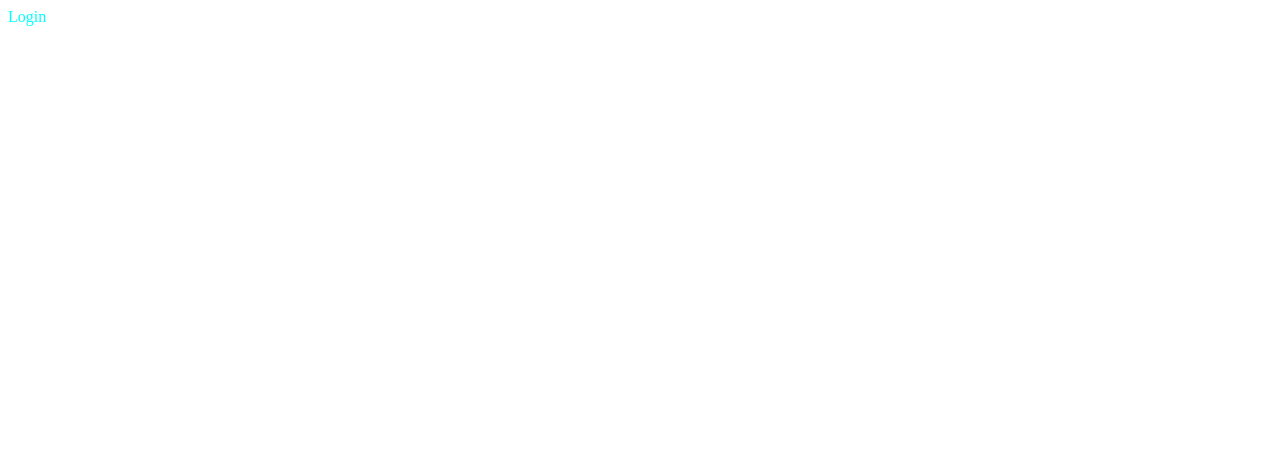
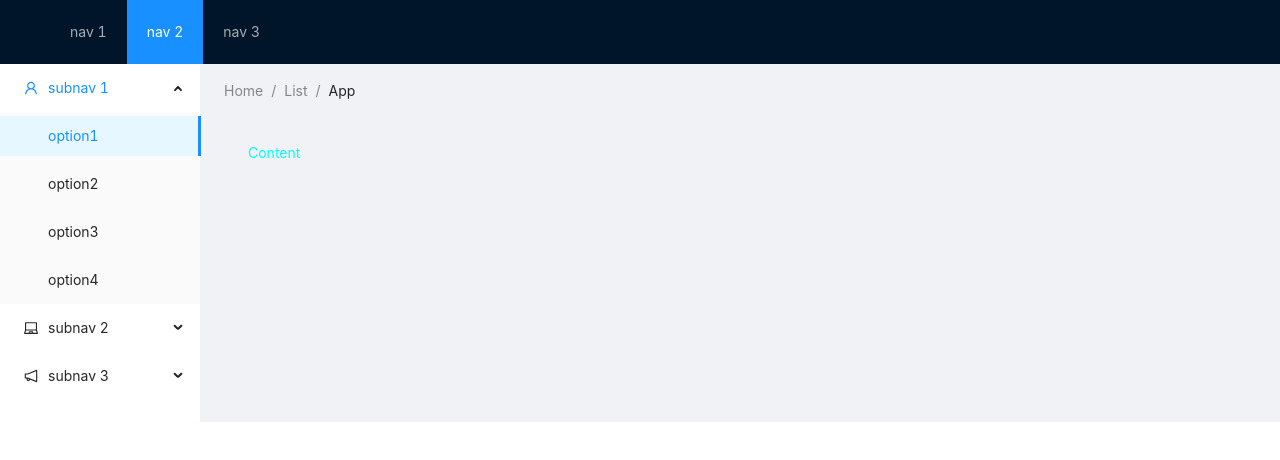
Before and after one commit to kangnaj/miku-react-web, a React app: page /#/login in a window 1280 px wide. Shown: the top 460 px of the page. Built offline with nearby package versions, Linux system fonts and the light colour scheme; the HTML template or start-up script is replaced by a standard one.

Commit message:
feat: 新增ant ui

```diff
--- a/package.json
+++ b/package.json
@@ -109,6 +109,7 @@
   "dependencies": {
     "@babel/runtime-corejs3": "^7.17.2",
     "@types/react-router-dom": "^5.3.3",
+    "antd": "^4.19.3",
     "axios": "^0.26.1",
     "react": "^17.0.2",
     "react-dom": "^17.0.2",
--- a/src/Login.tsx
+++ b/src/Login.tsx
@@ -1,9 +1,70 @@
 import React from "react";
 import { useHistory } from "react-router-dom";
+import { Button, Layout, Menu, Breadcrumb } from 'antd';
+import { UserOutlined, LaptopOutlined, NotificationOutlined } from '@ant-design/icons';
+
+const { SubMenu } = Menu;
+const { Header, Content, Sider } = Layout;
 
 function Login() {
+  const history = useHistory()
   return (
-    <div>Login</div>
+    <Layout>
+      <Header className="header">
+        <div className="logo" />
+        <Menu theme="dark" mode="horizontal" defaultSelectedKeys={['2']}>
+          <Menu.Item key="1">nav 1</Menu.Item>
+          <Menu.Item key="2">nav 2</Menu.Item>
+          <Menu.Item key="3">nav 3</Menu.Item>
+        </Menu>
+      </Header>
+      <Layout>
+        <Sider width={200} className="site-layout-background">
+          <Menu
+            mode="inline"
+            defaultSelectedKeys={['1']}
+            defaultOpenKeys={['sub1']}
+            style={{ height: '100%', borderRight: 0 }}
+          >
+            <SubMenu key="sub1" icon={<UserOutlined />} title="subnav 1">
+              <Menu.Item key="1">option1</Menu.Item>
+              <Menu.Item key="2">option2</Menu.Item>
+              <Menu.Item key="3">option3</Menu.Item>
+              <Menu.Item key="4">option4</Menu.Item>
+            </SubMenu>
+            <SubMenu key="sub2" icon={<LaptopOutlined />} title="subnav 2">
+              <Menu.Item key="5">option5</Menu.Item>
+              <Menu.Item key="6">option6</Menu.Item>
+              <Menu.Item key="7">option7</Menu.Item>
+              <Menu.Item key="8">option8</Menu.Item>
+            </SubMenu>
+            <SubMenu key="sub3" icon={<NotificationOutlined />} title="subnav 3">
+              <Menu.Item key="9">option9</Menu.Item>
+              <Menu.Item key="10">option10</Menu.Item>
+              <Menu.Item key="11">option11</Menu.Item>
+              <Menu.Item key="12">option12</Menu.Item>
+            </SubMenu>
+          </Menu>
+        </Sider>
+        <Layout style={{ padding: '0 24px 24px' }}>
+          <Breadcrumb style={{ margin: '16px 0' }}>
+            <Breadcrumb.Item>Home</Breadcrumb.Item>
+            <Breadcrumb.Item>List</Breadcrumb.Item>
+            <Breadcrumb.Item>App</Breadcrumb.Item>
+          </Breadcrumb>
+          <Content
+            className="site-layout-background"
+            style={{
+              padding: 24,
+              margin: 0,
+              minHeight: 280,
+            }}
+          >
+            Content
+          </Content>
+      </Layout>
+    </Layout>
+  </Layout>
   )
 }
 
--- a/src/app.css
+++ b/src/app.css
@@ -1,3 +1,4 @@
 #root {
+  height: 100%;
   color: aqua;
 }
--- a/src/app.tsx
+++ b/src/app.tsx
@@ -1,8 +1,9 @@
 import React, {Component} from 'react'
 import Login from './Login';
 import admin from './pages/admin';
+import 'antd/dist/antd.css';
 import "./app.css";
-import { HashRouter, Route, Switch } from 'react-router-dom';
+import { HashRouter, Route, Switch, BrowserRouter } from 'react-router-dom';
 
 class App extends Component {
 	render() {
@@ -10,7 +11,7 @@
 			<HashRouter>
 				<Switch>
 					<Route path="/login" component={Login}></Route>
-					<Route path="/" component={admin}></Route>
+					<Route path="/" exact component={admin}></Route>
 				</Switch>
 			</HashRouter>
 		);
```
